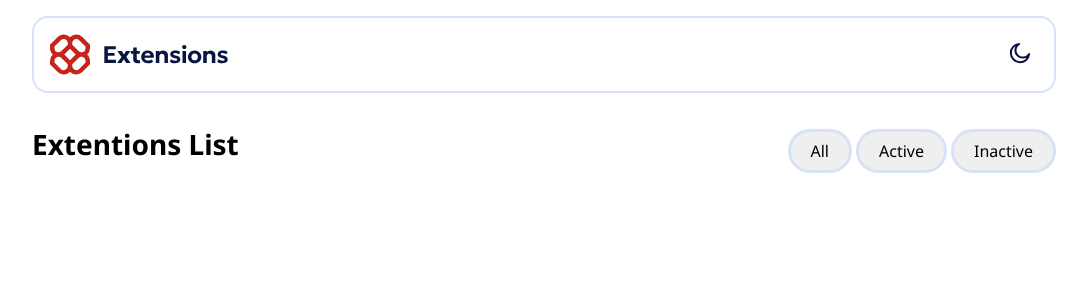
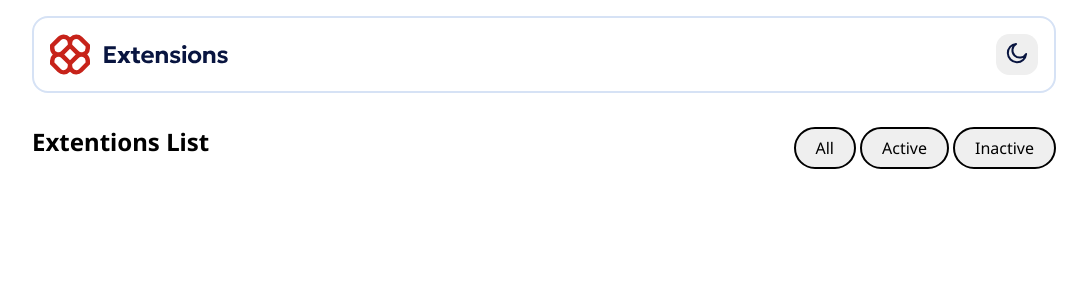
Before and after one commit to SebastianLaka/borwser-extentions-manager-ui-main, a Vue app: page / in a window 1280 px wide. Shown: the top 300 px of the page, without its empty margins (96-1183 px from the left). Built offline with nearby package versions, Linux system fonts and the light colour scheme.

Commit message:
Add cursor pointer for all buttons, created file with fonts and created function for font sieze to change. Add hover for buttons with outline

```diff
--- /dev/null
+++ b/src/assets/sass/fonts.scss
@@ -0,0 +1,5 @@
+$primary-size: 1rem;
+$secondary-size: 1.75rem;
+@function changeFontSize($fontSize){
+    @return $fontSize;
+}
--- a/src/assets/sass/reset.scss
+++ b/src/assets/sass/reset.scss
@@ -10,3 +10,6 @@ li,
 button{
   font-family: inherit;
 }
+button{
+  cursor: pointer;
+}
--- a/src/components/HeaderApp.vue
+++ b/src/components/HeaderApp.vue
@@ -17,12 +17,17 @@
     border: $header-border;
     border-radius: $header-border-radius;
     &__btn {
-      padding: 0.5em;
-      border-radius: $header-border-radius;
+      padding: 0.5em .75em;
+      border-radius: changeColor($header-border-radius);
       border: none;
-      background-color: #fff;
-      cursor: pointer;
+      background-color: changeColor($neutral-0);
+      outline-color: changeColor($red-400);
+      transition: background-color .3s ease-in-out;
+      &:hover{
+        background-color: changeColor($neutral-300);
+      }
     }
+
   }
 }
 </style>
--- a/src/components/NavApp.vue
+++ b/src/components/NavApp.vue
@@ -7,37 +7,46 @@
       <button class="ui-nav-button__active">Active</button>
       <button class="ui-nav-button__inactive">Inactive</button>
     </div>
-
   </nav>
 </template>
 <style scoped lang="scss">
 @import '../assets/sass/colors.scss';
 @import '../assets/sass/border.scss';
-@import "../assets/sass/mixins.scss";
-@media (min-width: 20em){
-    .ui-nav{
+@import '../assets/sass/mixins.scss';
+@media (min-width: 20em) {
+  .ui-nav {
     display: flex;
     justify-content: space-between;
     align-items: center;
     flex-direction: column;
-        &__header{
-            margin-bottom: .5em;
-            font-size: 1.75rem;
+    &__header {
+      margin-bottom: 0.5em;
+      font-size: changeFontSize(1.75rem);
     }
-        .ui-nav-button{
+    .ui-nav-button {
       &__all,
       &__active,
-            &__inactive{
+      &__inactive {
         @include navButtons;
+        outline-color: changeColor($red-400);
+        transition:
+          background-color 0.3s ease-in-out,
+          color 0.3s ease-in-out,
+          border 0.3s ease-in-out;
+        &:hover {
+          background-color: changeColor($red-700);
+          color: changeColor($neutral-0);
+          border-color: changeColor($red-700);
         }
-            &__active{
-                margin: 0 .25em;
+      }
+      &__active {
+        margin: 0 0.25em;
       }
     }
   }
 }
-@media(min-width: 37.5em){
-    .ui-nav{
+@media (min-width: 37.5em) {
+  .ui-nav {
     flex-direction: row;
   }
 }
```
Lines whose indentation alone changed are shown as unchanged.
